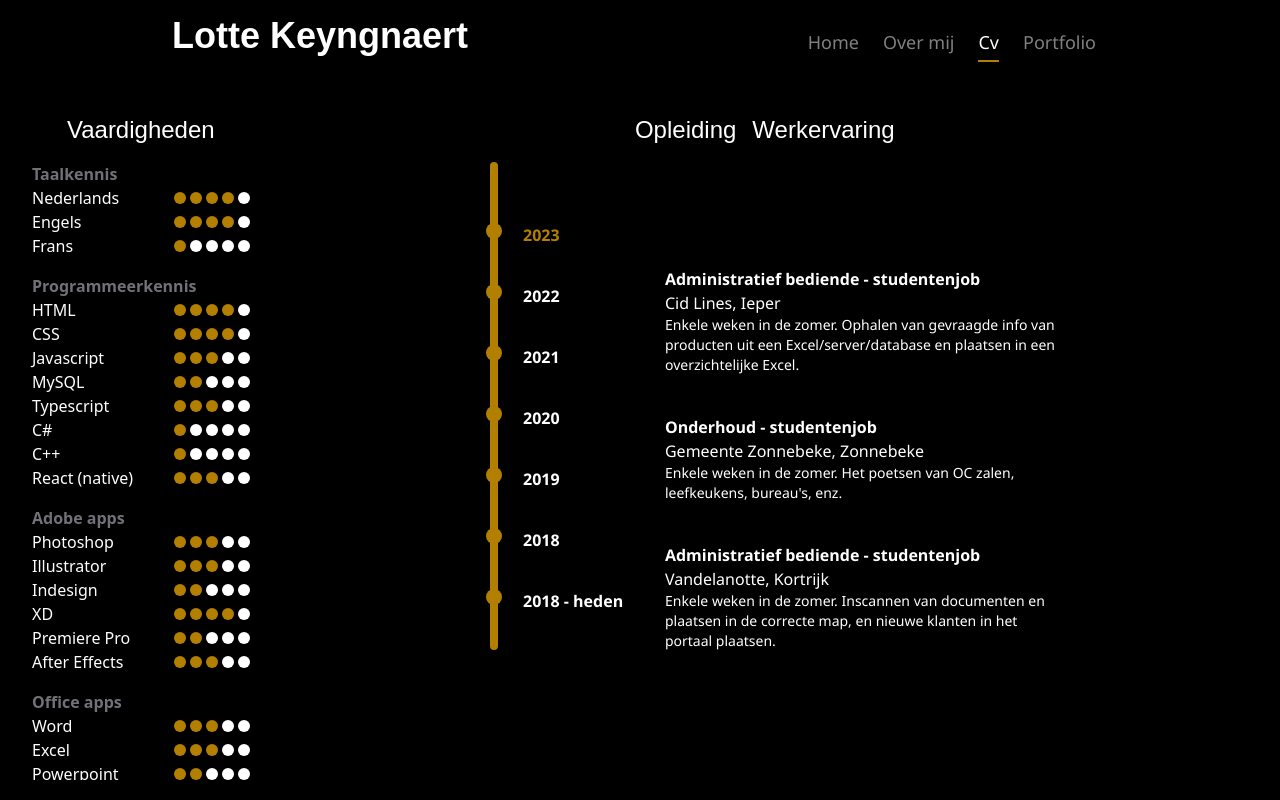
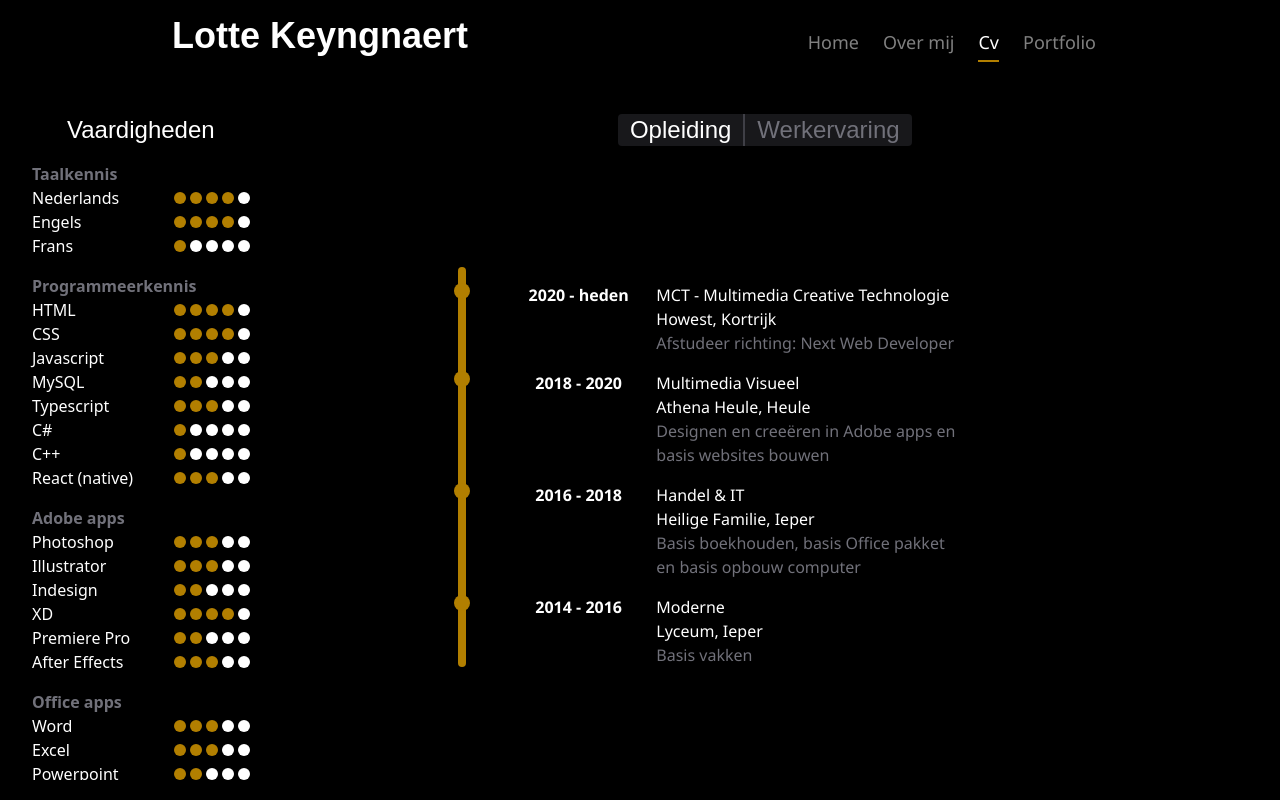
Before and after one commit to KeyngnaertLotte/Portfolio, a React (Vite) app: page /cv in a window 1280 px wide. Built offline with nearby package versions, Linux system fonts and the light colour scheme; a web font is replaced by a local one.

Commit message:
nav cv ok

```diff
--- a/src/components/CV/AppOpleiding.tsx
+++ b/src/components/CV/AppOpleiding.tsx
@@ -5,7 +5,7 @@ import HorizontalLine from './HorizontalLine';
 export default () => {
   return (
     <div className='h-full w-full flex items-center justify-center pt-4 text-white font-body'>
-      <div className='w-[70%] grid grid-rows-15 grid-cols-15 grid-cols-10px grid-rows-10px ml-4 justify-items-center content-end gap-0 gap-y-4'>
+      <div className='w-[70%] grid grid-rows-15 grid-cols-9 grid-cols-10px grid-rows-10px ml-4 justify-items-center content-end gap-0 gap-y-4'>
       <div className="col-start-1 col-span-1 row-span-5 row-start-1   w-2 rounded-full bg-[#B27F00]"></div>
       <div className=" h-4 w-4 rounded-full bg-[#B27F00]  col-span-1 col-start-1 row-span-1 row-start-2"></div>
         <div className="h-4 w-4 rounded-full bg-[#B27F00] col-span-1 col-start-1 row-span-1 row-start-3"></div>
--- a/src/components/CV/AppWerkervaring.tsx
+++ b/src/components/CV/AppWerkervaring.tsx
@@ -1,81 +1,78 @@
 import { Link } from 'lucide-react'
-import athenaHeule from '../../assets/img/AthenaCampusHeule.jpg'
-import HorizontalLine from './HorizontalLine'
-import { useState } from 'react';
+import { useState } from 'react'
 
 export default () => {
-  const [selectedYear, setSelectedYear] = useState(2023);
+  const [selectedYear, setSelectedYear] = useState(2023)
 
   const handleRadioChange = (value: any, textColor: any) => {
-    setSelectedYear(value);
-    console.log('Selected Year:', value);
-    console.log('Text Color:', textColor);
-  };
+    setSelectedYear(value)
+    console.log('Selected Year:', value)
+    console.log('Text Color:', textColor)
+  }
 
   const jobs = [
     {
       year: [2023],
       job: 'Administratief bediende - studentenjob',
       company: 'Cid Lines, Ieper',
-      description: 'Enkele weken in de zomer. Ophalen van gevraagde info van producten uit een Excel/server/database en plaatsen in een overzichtelijke Excel.'
+      description:
+        'Enkele weken in de zomer. Ophalen van gevraagde info van producten uit een Excel/server/database en plaatsen in een overzichtelijke Excel.',
     },
     {
       year: [2023],
       job: 'Onderhoud - studentenjob',
       company: 'Gemeente Zonnebeke, Zonnebeke',
-      description: 'Enkele weken in de zomer. Het poetsen van OC zalen, leefkeukens, bureau\'s, enz.'
+      description:
+        "Enkele weken in de zomer. Het poetsen van OC zalen, leefkeukens, bureau's, enz.",
     },
     {
       year: [2018, 2019, 2023],
       job: 'Administratief bediende - studentenjob',
       company: 'Vandelanotte, Kortrijk',
-      description: 'Enkele weken in de zomer. Inscannen van documenten en plaatsen in de correcte map, en nieuwe klanten in het portaal plaatsen.'
+      description:
+        'Enkele weken in de zomer. Inscannen van documenten en plaatsen in de correcte map, en nieuwe klanten in het portaal plaatsen.',
     },
     {
       year: [2020, 2021, 2022],
       job: 'Onderhoud - studentenjob',
       company: 'Huize Zonnelied, Ieper',
-      description: 'Enkele weken in de zomer. Het poetsen van kamers, gangen, ramen, leefruimtes, enz.'
+      description:
+        'Enkele weken in de zomer. Het poetsen van kamers, gangen, ramen, leefruimtes, enz.',
     },
     {
       year: 2020,
       job: 'Graphic Designer - stage',
       company: 'Impressionant, Ieper',
-      description: '2 weken in maart. Vroeg gestopt door corona. Logo\'s ontwerpen, video\'s maken in After Effects, enz.'
+      description:
+        "2 weken in maart. Vroeg gestopt door corona. Logo's ontwerpen, video's maken in After Effects, enz.",
     },
     {
       year: '2018 - heden',
       job: 'Oppassen',
       company: 'Diversen, Westhoek',
-      description: 'Leeftijden van 1 jaar tot 12 jaar.'
-    }
+      description: 'Leeftijden van 1 jaar tot 12 jaar.',
+    },
   ]
-
-
 
   return (
     <div className="flex h-full w-full items-center justify-center pt-4 font-body text-white">
-      {/*
-        <div className='flex flex-col row-span-1 row-start-1 col-start-3 col-span-full'>
-          <p>Administratief bediende - studentenjob</p>
-          <p>Cid Lines, Ieper</p>
-          <p className='text-sm text-zinc-500'>Enkele weken in de zomer. Ophalen van gevraagde info van producten uit een Excel/server/database en plaatsen in een overzichtelijke Excel.</p>
-        </div>
-       </div> */}
-       <div className='grid h-full w-[20%] grid-rows-10  justify-items-start'>
-       <div className="col-start-1 col-span-1 row-start-1 row-end-9 w-2 rounded-full bg-[#B27F00] justify-self-center"></div>
-        <div className="col-span-1 col-start-1 row-span-1 row-start-2 h-4 w-4 rounded-full bg-[#B27F00] justify-self-center"></div>
-        <div className="col-span-1 col-start-1 row-span-1 row-start-3  h-4 w-4 rounded-full bg-[#B27F00] justify-self-center"></div>
-        <div className="col-span-1 col-start-1 row-span-1 row-start-4 h-4 w-4 rounded-full bg-[#B27F00] justify-self-center"></div>
-        <div className="col-span-1 col-start-1 row-span-1 row-start-5 h-4 w-4 rounded-full bg-[#B27F00] justify-self-center"></div>
-        <div className="col-span-1 col-start-1 row-span-1 row-start-6 h-4 w-4 rounded-full bg-[#B27F00] justify-self-center"></div>
-        <div className="row-start-7 col-span-1 col-start-1 row-span-1 h-4 w-4 rounded-full bg-[#B27F00] justify-self-center"></div>
-        <div className="row-start-8 col-span-1 col-start-1 row-span-1 h-4 w-4 rounded-full bg-[#B27F00] justify-self-center"></div>
+      <div className="grid-rows-10 grid h-full w-[20%]  justify-items-start">
+        <div className="col-span-1 col-start-1 row-start-1 row-end-9 w-2 justify-self-center rounded-full bg-[#B27F00]"></div>
+        <div className="col-span-1 col-start-1 row-span-1 row-start-2 h-4 w-4 justify-self-center rounded-full bg-[#B27F00]"></div>
+        <div className="col-span-1 col-start-1 row-span-1 row-start-3  h-4 w-4 justify-self-center rounded-full bg-[#B27F00]"></div>
+        <div className="col-span-1 col-start-1 row-span-1 row-start-4 h-4 w-4 justify-self-center rounded-full bg-[#B27F00]"></div>
+        <div className="col-span-1 col-start-1 row-span-1 row-start-5 h-4 w-4 justify-self-center rounded-full bg-[#B27F00]"></div>
+        <div className="col-span-1 col-start-1 row-span-1 row-start-6 h-4 w-4 justify-self-center rounded-full bg-[#B27F00]"></div>
+        <div className="col-span-1 col-start-1 row-span-1 row-start-7 h-4 w-4 justify-self-center rounded-full bg-[#B27F00]"></div>
+        <div className="col-span-1 col-start-1 row-span-1 row-start-8 h-4 w-4 justify-self-center rounded-full bg-[#B27F00]"></div>
 
-        {[2023, 2022, 2021, 2020, 2019, 2018, '2018 - heden'].map((year, index) => (
+        {[2023, 2022, 2021, 2020, 2019, 2018, '2018 - heden'].map(
+          (year, index) => (
             <label
               key={index}
-          className={`cursor-pointer font-bold row-span-1 row-start-${index + 2} col-start-2 col-span-1 self-start ${
+              className={`row-span-1 cursor-pointer font-bold row-start-${
+                index + 2
+              } col-span-1 col-start-2 self-start ${
                 selectedYear === year ? 'text-[#B27F00]' : ''
               }`}
             >
@@ -88,23 +85,26 @@ export default () => {
               />
               <span className="">{year}</span>
             </label>
-      ))}
+          ),
+        )}
       </div>
 
-       <div className='w-[40%] h-full'>
-  <div className='w-full h-full flex flex-col items-start justify-center gap-6'>
-    {jobs.map((job, index) => (
-      (Array.isArray(job.year) ? job.year.includes(selectedYear) : job.year === selectedYear) && (
+      <div className="h-full w-[40%]">
+        <div className="flex h-full w-full flex-col items-start justify-center gap-6">
+          {jobs.map(
+            (job, index) =>
+              (Array.isArray(job.year)
+                ? job.year.includes(selectedYear)
+                : job.year === selectedYear) && (
                 <div key={index} className="mb-4">
                   <p className="font-bold">{job.job}</p>
                   <p>{job.company}</p>
-          <p className='text-sm'>{job.description}</p>
+                  <p className="text-sm text-zinc-500">{job.description}</p>
                 </div>
-      )
-    ))}
+              ),
+          )}
         </div>
       </div>
-
     </div>
   )
 }
--- a/src/routes/Cv.tsx
+++ b/src/routes/Cv.tsx
@@ -1,37 +1,30 @@
-import { useEffect, useState } from 'react'
-import AppNavigation from '../components/AppNavigation'
-import AppComputervaardigheden from '../components/CV/AppComputervaardigheden'
-import AppOpleiding from '../components/CV/AppOpleiding'
-import AppWerkervaring from '../components/CV/AppWerkervaring'
-import { useMediaQuery } from 'react-responsive'
-import { Menu, X } from 'lucide-react'
-import cvLotte from '../assets/files/CV_LotteKeyngnaert.pdf'
+import { useEffect, useState } from 'react';
+import AppNavigation from '../components/AppNavigation';
+import AppComputervaardigheden from '../components/CV/AppComputervaardigheden';
+import AppOpleiding from '../components/CV/AppOpleiding';
+import AppWerkervaring from '../components/CV/AppWerkervaring';
+import { useMediaQuery } from 'react-responsive';
+import { Menu, X } from 'lucide-react';
+import cvLotte from '../assets/files/CV_LotteKeyngnaert.pdf';
 
 export default function Cv() {
-  const [isChecked, setIsChecked] = useState(false)
-
-  const handleInputChange = () => {
-    setIsChecked(!isChecked)
-  }
-
-  const isMobile = useMediaQuery({ query: '(max-width: 840px)' })
-  const [showNav, setShowNav] = useState(false)
+  const isMobile = useMediaQuery({ query: '(max-width: 840px)' });
+  const [showNav, setShowNav] = useState(false);
+  const [selectedTab, setSelectedTab] = useState('opleiding'); // Initial selected tab
 
   const showNavigation = () => {
-    if (showNav) {
-      setShowNav(false)
-    } else {
-      setShowNav(true)
-    }
-  }
+    setShowNav(!showNav); // Toggle nav state
+  };
+
+  const handleRadioChange = (event: any) => {
+    setSelectedTab(event.target.value); // Update selected tab on radio change
+  };
 
   return (
     <main className="flex h-screen w-screen flex-row">
       <div
         className={`z-20 flex flex-col overflow-hidden bg-black ${
-          showNav
-            ? 'absolute top-0 left-0 h-screen w-screen translate-x-0  p-4'
-            : 'none h-0 w-0 translate-x-full  p-0'
+          showNav ? 'absolute top-0 left-0 h-screen w-screen translate-x-0 p-4' : 'none h-0 w-0 translate-x-full p-0'
         }`}
       >
         <button className="self-end" onClick={showNavigation}>
@@ -41,22 +34,18 @@ export default function Cv() {
         <a
           href={cvLotte}
           download={cvLotte}
-          className="absolute bottom-[15%]  block text-lg text-white tablet:hidden"
+          className="absolute bottom-[15%] block text-lg text-white tablet:hidden"
         >
           Download cv
         </a>
       </div>
       <div className="flex h-screen w-full flex-col items-center p-4 pb-0 ">
-        <div className="flex w-full flex-row justify-between  web:w-9/12 ">
+        <div className="flex w-full flex-row justify-between web:w-9/12 ">
           <h1 className="font-heading text-4xl font-bold text-white">
             Lotte Keyngnaert
           </h1>
           {isMobile ? (
-            <button
-              className="self-start"
-              tabIndex={-1}
-              onClick={showNavigation}
-            >
+            <button className="self-start" tabIndex={-1} onClick={showNavigation}>
               <Menu className="stroke-white" size={60} />
             </button>
           ) : (
@@ -66,39 +55,39 @@ export default function Cv() {
         <div className="flex h-[85%] w-full flex-row">
           <AppComputervaardigheden />
           <div className="mt-10 w-4/5">
-            <div className="flex w-full flex-row items-center justify-center gap-4">
-              <label className="cursor-pointer">
+            <div className="flex w-fit mx-auto rounded flex-row items-center justify-center bg-zinc-900 divide-x-2 divide-zinc-700">
+              <label className="cursor-pointer px-3">
                 <input
                   type="radio"
-                  value="some-value"
-                  checked={isChecked}
-                  onChange={handleInputChange}
+                  value="opleiding"
+                  checked={selectedTab === 'opleiding'}
+                  onChange={handleRadioChange}
                   className="sr-only"
                 />
-                <span className="font-heading text-3xl font-medium text-white tablet:text-2xl">
+                <span className={`font-heading text-3xl font-medium  tablet:text-2xl ${selectedTab === 'opleiding' ? 'text-white' : "text-zinc-500"}`}>
                   Opleiding
                 </span>
               </label>
-              <label className="cursor-pointer">
+              <label className="cursor-pointer px-3">
                 <input
                   type="radio"
-                  value="some-value"
-                  checked={isChecked}
-                  onChange={handleInputChange}
+                  value="werkervaring"
+                  checked={selectedTab === 'werkervaring'}
+                  onChange={handleRadioChange}
                   className="sr-only"
                 />
-                <span className="font-heading text-3xl font-medium text-white tablet:text-2xl">
+                <span className={`font-heading text-3xl font-medium  tablet:text-2xl ${selectedTab === 'werkervaring' ? 'text-white' : "text-zinc-500"}`} >
                   Werkervaring
                 </span>
               </label>
             </div>
             <div className="h-full">
-              {/* <AppOpleiding /> */}
-              <AppWerkervaring />
+              {selectedTab === 'opleiding' && <AppOpleiding />}
+              {selectedTab === 'werkervaring' && <AppWerkervaring />}
             </div>
           </div>
         </div>
       </div>
     </main>
-  )
+  );
 }
```
Lines whose indentation alone changed are shown as unchanged.
